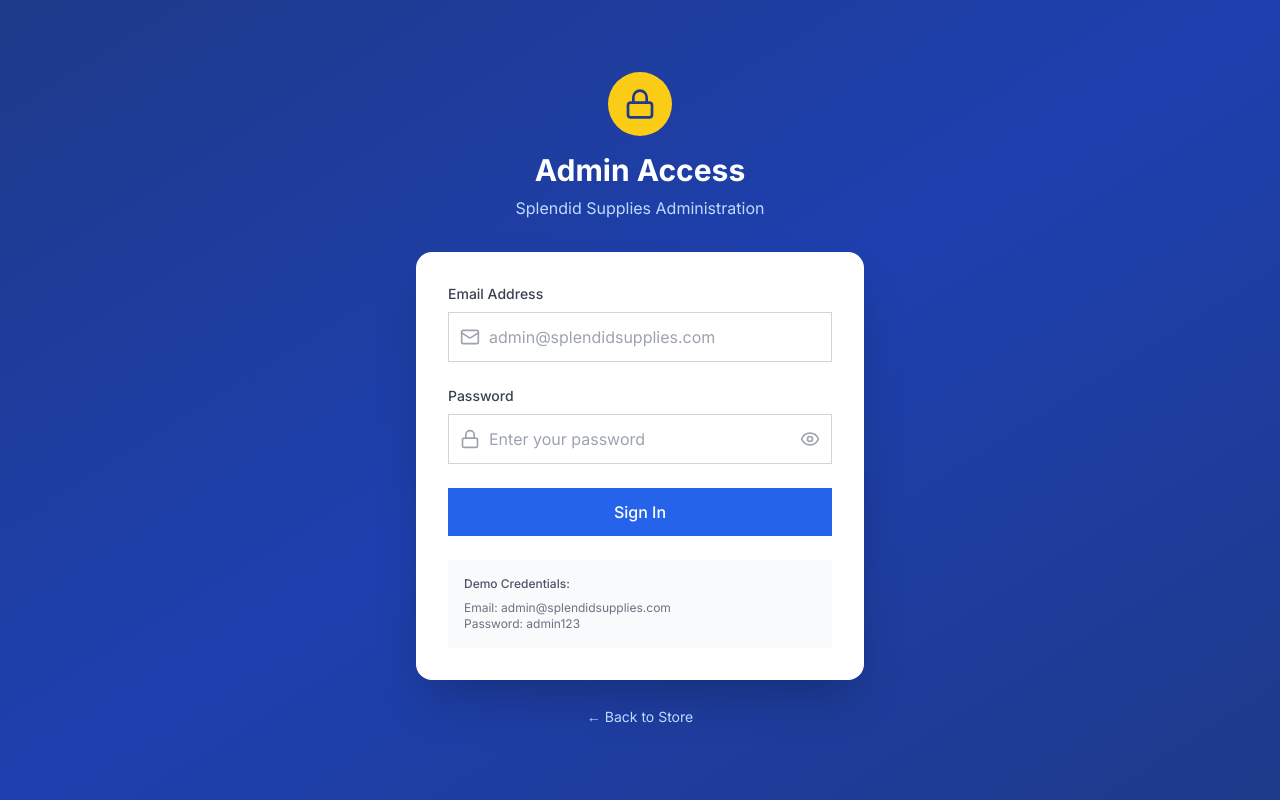
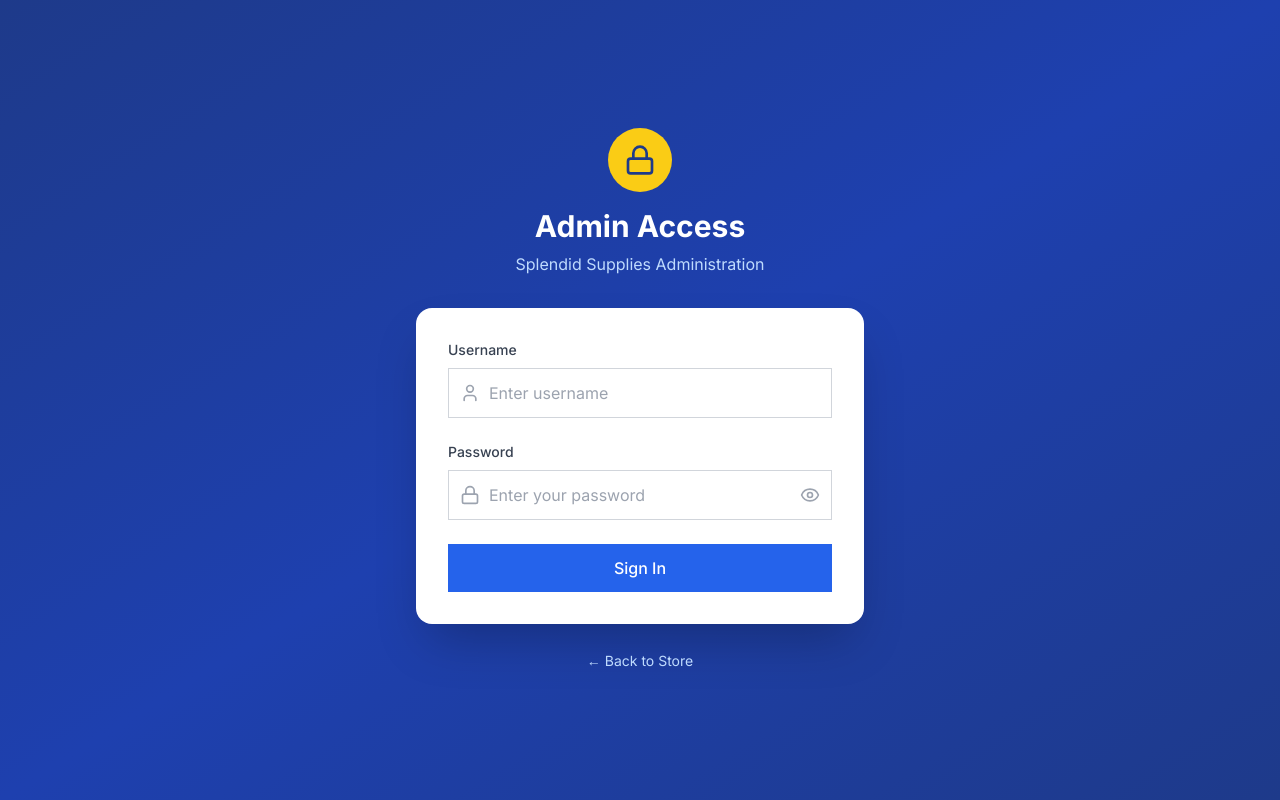
Before and after one commit to blackMaax/splendid-supplies-ecommerce, a Next.js app: page /admin/login in a window 1280 px wide. Built offline with nearby package versions, Linux system fonts and the light colour scheme.

Commit message:
Secure admin authentication: Change to username/password system with secure credentials

```diff
--- a/app/admin/login/page.tsx
+++ b/app/admin/login/page.tsx
@@ -3,11 +3,11 @@
 import { useState } from 'react'
 import { signIn, getSession } from 'next-auth/react'
 import { useRouter } from 'next/navigation'
-import { Eye, EyeOff, Lock, Mail, AlertCircle } from 'lucide-react'
+import { Eye, EyeOff, Lock, User, AlertCircle } from 'lucide-react'
 import Link from 'next/link'
 
 export default function AdminLogin() {
-  const [email, setEmail] = useState('')
+  const [username, setUsername] = useState('')
   const [password, setPassword] = useState('')
   const [showPassword, setShowPassword] = useState(false)
   const [error, setError] = useState('')
@@ -21,13 +21,13 @@ export default function AdminLogin() {
 
     try {
       const result = await signIn('credentials', {
-        email,
+        username,
         password,
         redirect: false,
       })
 
       if (result?.error) {
-        setError('Invalid email or password')
+        setError('Invalid username or password')
       } else {
         // Check if user is authenticated and has admin role
         const session = await getSession()
@@ -59,23 +59,23 @@ export default function AdminLogin() {
         {/* Login Form */}
         <div className="bg-white rounded-2xl shadow-2xl p-8">
           <form onSubmit={handleSubmit} className="space-y-6">
-            {/* Email Field */}
+            {/* Username Field */}
             <div>
-              <label htmlFor="email" className="block text-sm font-medium text-gray-700 mb-2">
-                Email Address
+              <label htmlFor="username" className="block text-sm font-medium text-gray-700 mb-2">
+                Username
               </label>
               <div className="relative">
                 <div className="absolute inset-y-0 left-0 pl-3 flex items-center pointer-events-none">
-                  <Mail className="h-5 w-5 text-gray-400" />
+                  <User className="h-5 w-5 text-gray-400" />
                 </div>
                 <input
-                  id="email"
-                  type="email"
+                  id="username"
+                  type="text"
                   required
-                  value={email}
-                  onChange={(e) => setEmail(e.target.value)}
+                  value={username}
+                  onChange={(e) => setUsername(e.target.value)}
                   className="block w-full pl-10 pr-3 py-3 border border-gray-300 rounded-lg focus:ring-2 focus:ring-blue-500 focus:border-blue-500 transition-colors"
-                  placeholder="admin@splendidsupplies.com"
+                  placeholder="Enter username"
                 />
               </div>
             </div>
@@ -137,12 +137,7 @@ export default function AdminLogin() {
             </button>
           </form>
 
-          {/* Demo Credentials */}
-          <div className="mt-6 p-4 bg-gray-50 rounded-lg">
-            <p className="text-xs text-gray-600 font-medium mb-2">Demo Credentials:</p>
-            <p className="text-xs text-gray-500">Email: admin@splendidsupplies.com</p>
-            <p className="text-xs text-gray-500">Password: admin123</p>
-          </div>
+
         </div>
 
         {/* Back to Store */}
--- a/app/api/auth/[...nextauth]/route.ts
+++ b/app/api/auth/[...nextauth]/route.ts
@@ -5,9 +5,9 @@ import bcrypt from 'bcryptjs'
 // Simple in-memory admin user - in production, use a database
 const ADMIN_USER = {
   id: '1',
-  email: 'admin@splendidsupplies.com',
-  // Password: "admin123" - hash generated with bcrypt
-  password: '$2b$12$T2L2.w4/oURz/qgm8r53fOodcv1SVlv0yCGHk5rRKKNRPNiZC5I2u',
+  username: 'blackMax',
+  // Password: "mayer2credits8FANCIES" - hash generated with bcrypt
+  password: '$2b$12$N5.Ehbtacm6HQ28LEQ0J3O3LJsT230.Z4YYOE2MSi.yZsWPqn.NYa',
   name: 'Admin User',
   role: 'admin'
 }
@@ -17,16 +17,16 @@ const handler = NextAuth({
     CredentialsProvider({
       name: 'credentials',
       credentials: {
-        email: { label: 'Email', type: 'email' },
+        username: { label: 'Username', type: 'text' },
         password: { label: 'Password', type: 'password' }
       },
       async authorize(credentials) {
-        if (!credentials?.email || !credentials?.password) {
+        if (!credentials?.username || !credentials?.password) {
           return null
         }
 
-        // Check if email matches admin user
-        if (credentials.email !== ADMIN_USER.email) {
+        // Check if username matches admin user
+        if (credentials.username !== ADMIN_USER.username) {
           return null
         }
 
@@ -42,7 +42,7 @@ const handler = NextAuth({
 
         return {
           id: ADMIN_USER.id,
-          email: ADMIN_USER.email,
+          email: ADMIN_USER.username + '@splendidsupplies.com', // For NextAuth compatibility
           name: ADMIN_USER.name,
           role: ADMIN_USER.role
         }
```
